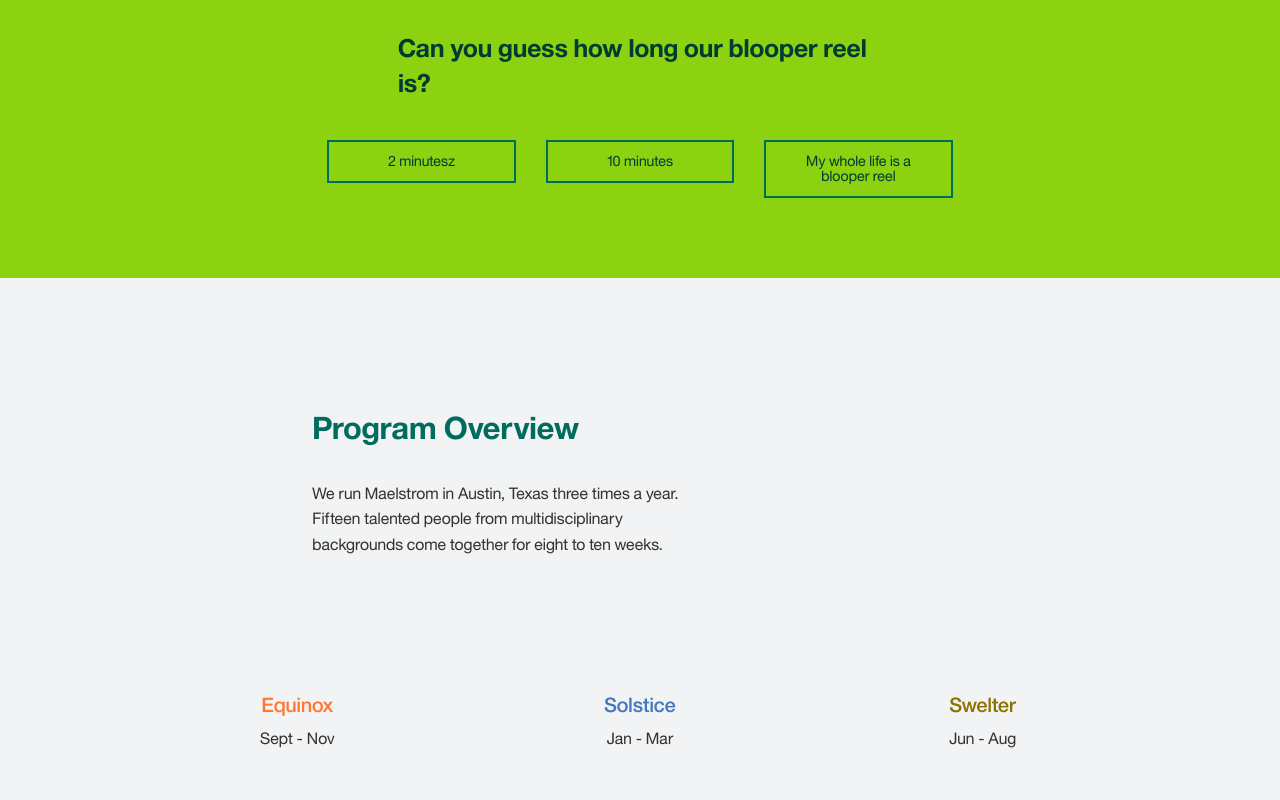
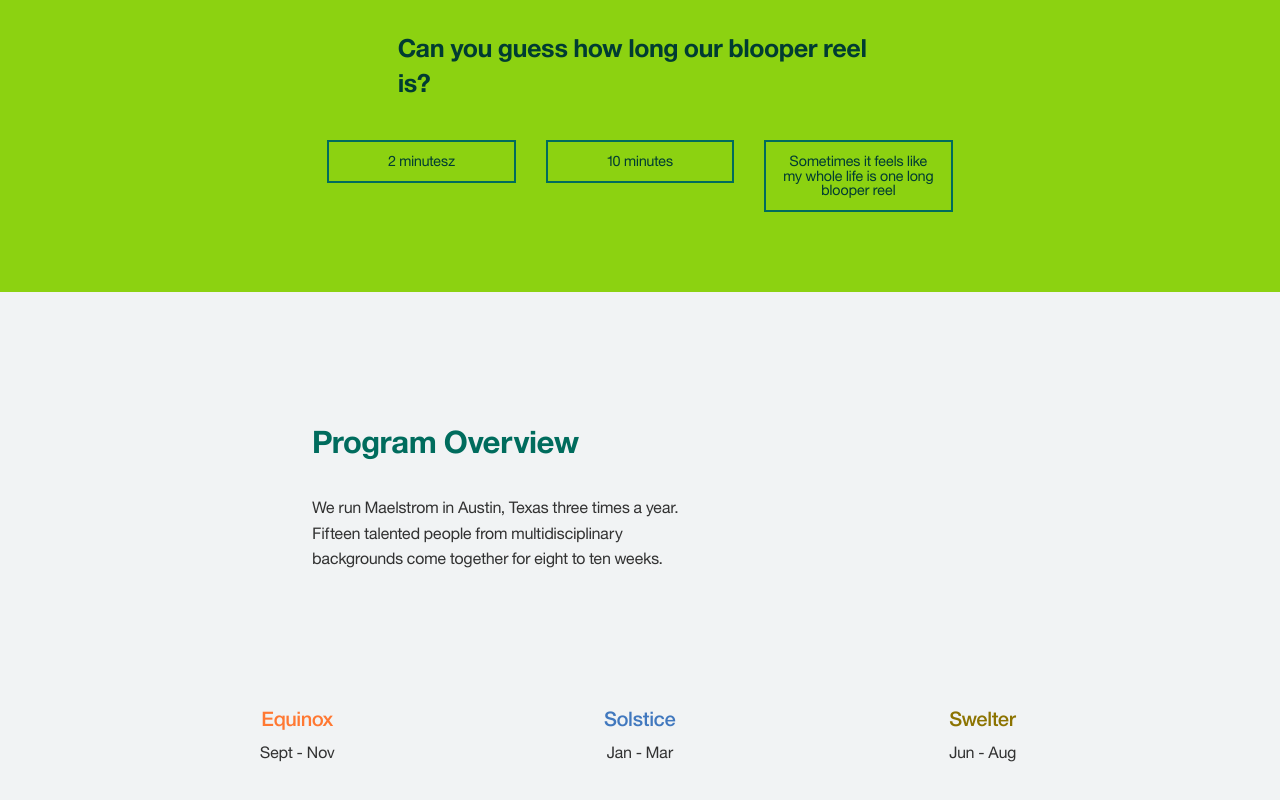
Before and after one commit to lawhump/internships, a website: page index.html in a window 1280 px wide. Shown: the part 3267-4067 px from the top of the page. Drawn offline with Linux system fonts and the light colour scheme.

Commit message:
added something

```diff
--- a/index.html
+++ b/index.html
@@ -167,7 +167,7 @@ Yeah, we’re strongly disagree.We’re more about the band and less about the l
               <button class="hollow expanded button" href="#">10 minutes</button>
             </div>
             <div class="small-4 end columns">
-              <button class="hollow expanded button" href="#">My whole life is a blooper reel</button>
+              <button class="hollow expanded button" href="#">Sometimes it feels like my whole life is one long blooper reel</button>
             </div>
         </div>
       </div>
```
